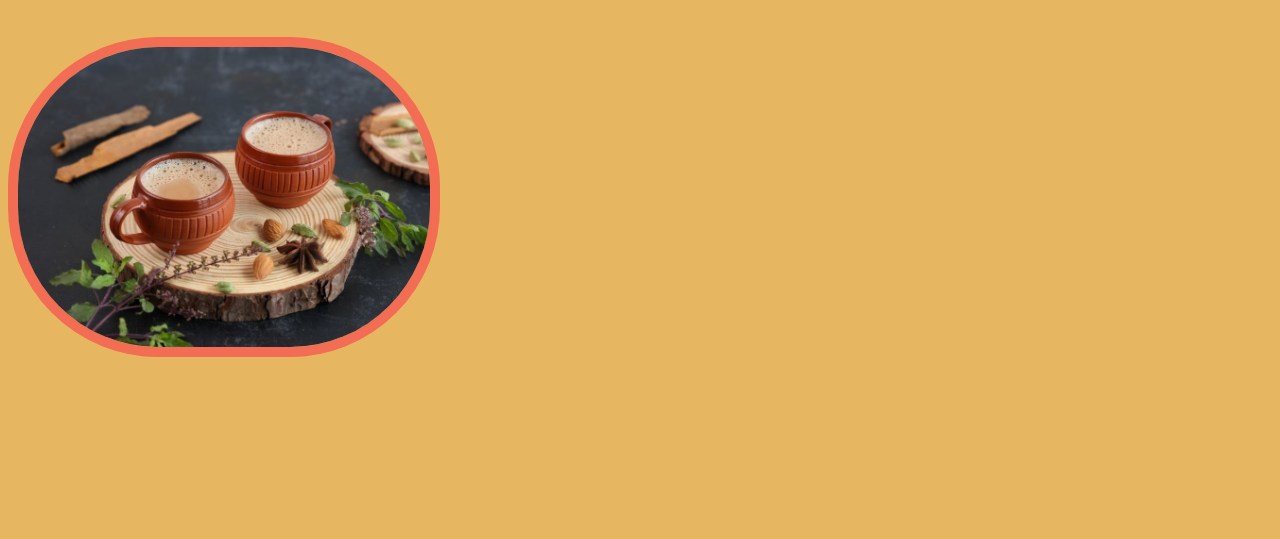
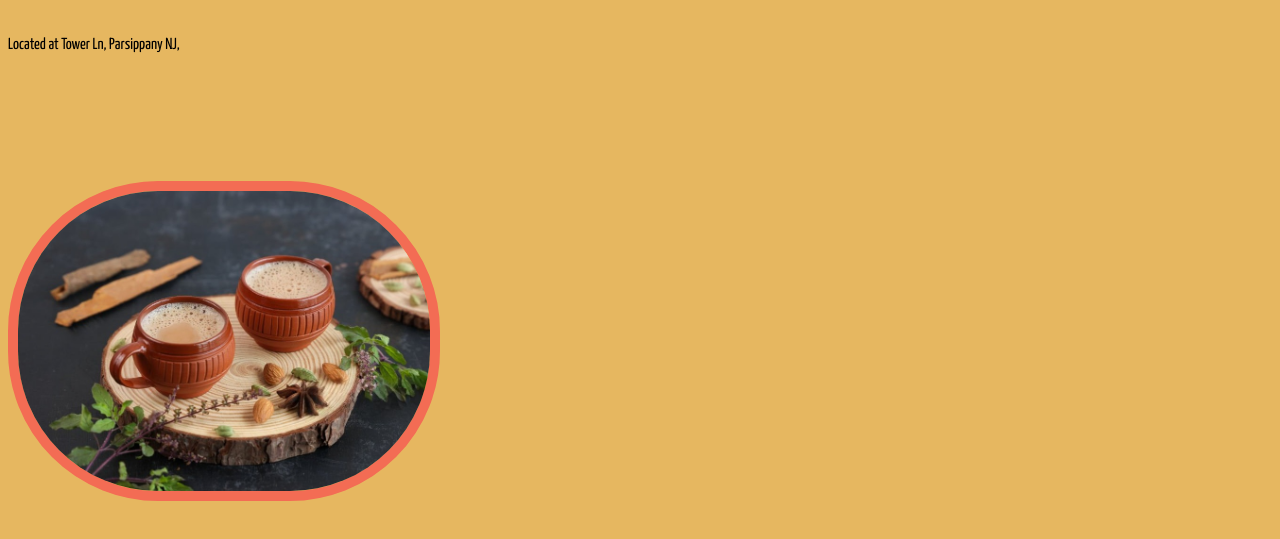
Before and after one commit to kavishparthiban-star/Restaurant-Website---Tej-s-Tea-Tower-, a plain HTML site: page index.html in a window 1280 px wide. Shown: the part 111-650 px from the top of the page. Drawn offline with Linux system fonts and the light colour scheme.

Commit message:
index.html

```diff
--- a/index.html
+++ b/index.html
@@ -13,7 +13,9 @@
 <body>
     <h1>🍵TEJ'S TEA TOWER☕</h1>
     <h2>WELCOME TO TRIPLE T'S</h2>
-    <br><br><br>
+    <br><br>
+    <p>Located at Tower Ln, Parsippany NJ, </p>
+    <br><br><br><br><br><br><br>
     <img class="chai1" src="Tea1.jpeg" alt= "picture" height="300">
 </body>
 </html>
```
